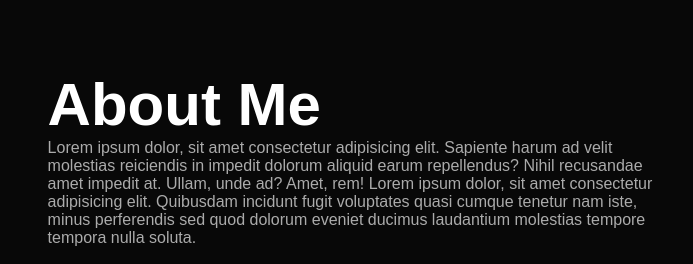
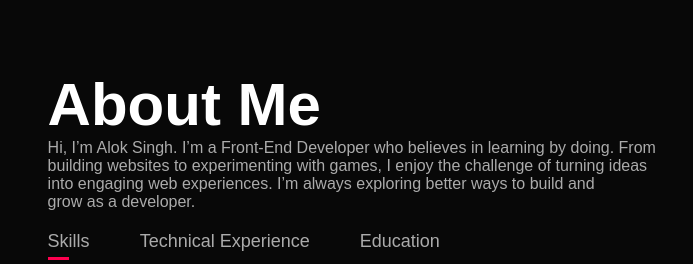
Before and after one commit to alok-singh777/Portfolio, a plain HTML site: page index.html in a window 1280 px wide. Shown: the part 820-1084 px from the top of the page, 490-1183 px from the left. Drawn offline with Linux system fonts and the light colour scheme.

Commit message:
index.html

```diff
--- a/index.html
+++ b/index.html
@@ -41,8 +41,8 @@
                     </div>
                     <div class="about-col-2">
                         <h1 class="sub-title">About Me</h1>
-                        <p>Lorem ipsum dolor, sit amet consectetur adipisicing elit.
-                             Sapiente harum ad velit molestias reiciendis in impedit dolorum aliquid earum repellendus? Nihil recusandae amet impedit at. Ullam, unde ad? Amet, rem! Lorem ipsum dolor, sit amet consectetur adipisicing elit. Quibusdam incidunt fugit voluptates quasi cumque tenetur nam iste, minus perferendis sed quod dolorum eveniet ducimus laudantium molestias tempore tempora nulla soluta.
+                        <p>Hi, I’m Alok Singh. I’m a Front-End Developer who believes in learning by doing. From building websites to experimenting with games,
+                            I enjoy the challenge of turning ideas into engaging web experiences. I’m always exploring better ways to build and grow as a developer.
                         </p>
                         <div class="tab-titles">
                             <p class="tab-links active-link" onclick="opentab('skills')">Skills</p>
```
